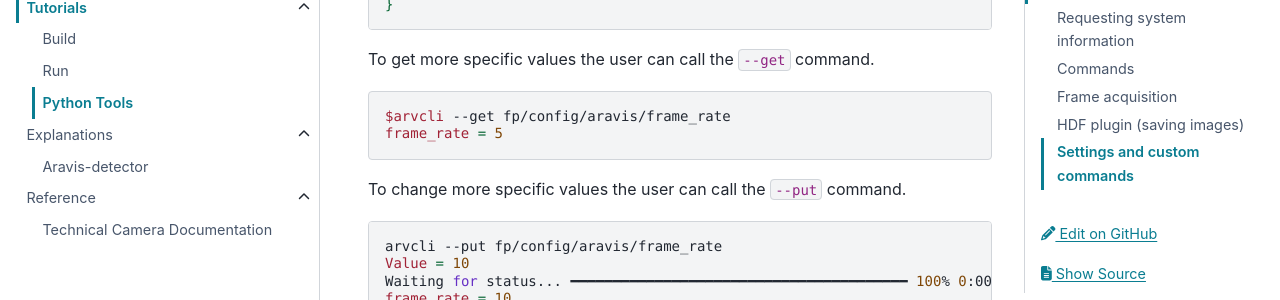
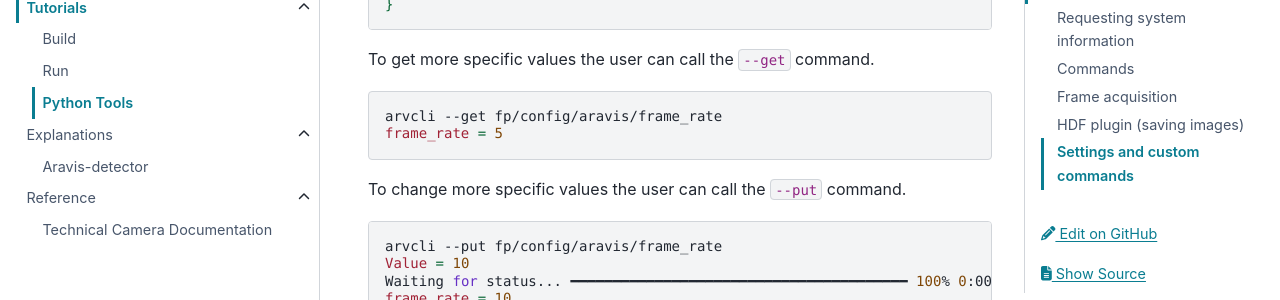
Before and after one commit to Observatory-Sciences/aravis-detector, a Sphinx documentation site: the page built from docs/user/tutorials/tools.md, in a window 1280 px wide and 900 px high, scrolled down 2276 px. Shown: the part 152-452 px from the top of the window. Built offline with Sphinx 7.4.7 and the PyData theme 0.15.4, drawn with Linux system fonts in a browser that asks for light colours.

````diff
--- a/docs/user/tutorials/tools.md
+++ b/docs/user/tutorials/tools.md
@@ -115,7 +115,7 @@ Status is:
 To get more specific values the user can call the ```--get``` command.
 
 ```shell
-$arvcli --get fp/config/aravis/frame_rate
+arvcli --get fp/config/aravis/frame_rate
 frame_rate = 5
 ```
 
````
